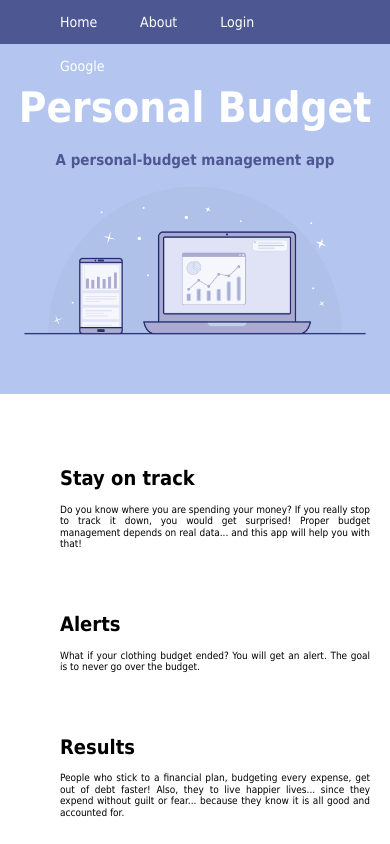
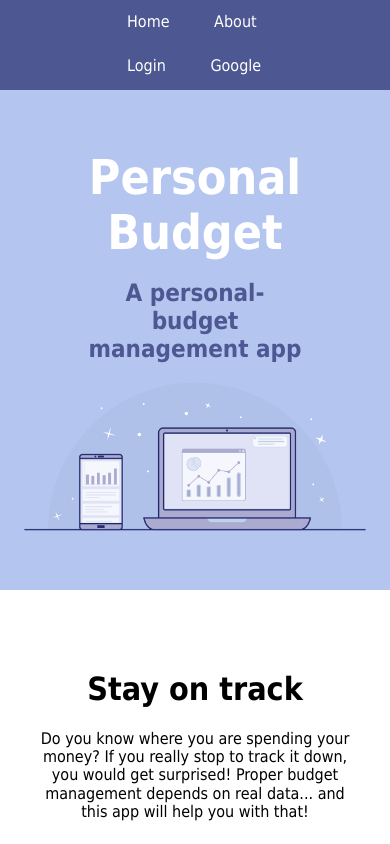
Before and after one commit to aaronfranke/personal-budget, a plain HTML site: page index.html in a window 390 px wide. Shown: the top 844 px of the page. Drawn offline with Linux system fonts and the light colour scheme.

Commit message:
Use semantic HTML, organize files, improve CSS, mobile device support

```diff
--- /dev/null
+++ b/assets/main.css
@@ -0,0 +1,133 @@
+* {
+	box-sizing: border-box;
+}
+
+body {
+	/* This is an A11y Change (removing the custom font size) */
+	font-family: Tahoma, Arial;
+	min-width: 220px;
+}
+
+nav {
+	width: 100%;
+	background-color: #4d5791;
+	height: 44px;
+	padding: 0 40px;
+}
+
+nav ul,
+nav ul li {
+	margin: 0;
+	padding: 0 ;
+	list-style: none;
+	display: inline-block;
+}
+
+nav ul li a {
+	display: block;
+	padding: 0 20px;
+	line-height: 44px;
+	font-size: 1em;
+	text-decoration: none;
+	color: #fff;
+	margin: 0;
+}
+
+nav ul li a:hover  {
+	background-color: white;
+	color: #4d5791;
+}
+
+header {
+	height: 350px;
+	background-color: #b4c6f0;
+	background-image: url("bg.png");
+	background-size: 400px;
+	background-repeat: no-repeat;
+	background-position: center bottom;
+	padding-top: 40px;
+}
+
+header h1,
+header h2 {
+	text-align: center;
+	margin: 0;
+}
+
+header h1 {
+	color: #fff;
+	font-size: 3em;
+	margin-bottom: 20px;
+}
+
+header h2 {
+	color: #4d5791;
+}
+
+.container {
+	padding: 40px 10px;
+	width: 100%;
+}
+
+.page-area {
+	max-width: 768px;
+	display: inline-block;
+}
+
+footer {
+	height: 78px;
+	background-color: #b4c6f0;
+	padding: 30px;
+}
+
+.center {
+	text-align: center;
+}
+
+.container div.text-box {
+	display: block;
+	float: left;
+	min-height: 200px;
+	max-width: 340px;
+	text-align: justify;
+	margin: 20px;
+}
+
+/* This is an A11y Change (for mobile devices) */
+@media (min-width: 800px) {
+}
+
+@media (max-width: 800px) {
+	.page-area {
+		max-width: 368px;
+	}
+	.container div.text-box {
+		min-height: 20px;
+	}
+}
+
+@media (max-width: 500px) {
+	header {
+		height: 500px;
+	}
+	header > h1, header > h2 {
+		display: block;
+		width: 220px;
+		margin: 20px auto;
+	}
+	.text-box {
+		text-align: center !important;
+	}
+	nav {
+		height: 90px;
+		padding: 0;
+	}
+	nav > ul {
+		display: block;
+		width: 176px;
+		margin: auto;
+	}
+	footer {
+		height: 96px;
+	}
+}
--- a/index.html
+++ b/index.html
@@ -1,32 +1,37 @@
 <!DOCTYPE html>
-<html lang="en">
+<html dir="ltr" lang="en">
+
 <head>
 	<meta charset="UTF-8">
 	<meta name="viewport" content="width=device-width, initial-scale=1.0">
+	<!-- This is an SEO Change -->
+	<meta name="description" content="Aaron Franke's Personal Budget" />
+	<meta name="keywords" content="aaron,franke,aaronfranke,personal,budget" />
 	<title>Personal Budget</title>
-	<link rel="stylesheet" href="/reset.css">
-	<link rel="stylesheet" href="/main.css">
+	<link rel="stylesheet" href="assets/reset.css">
+	<link rel="stylesheet" href="assets/main.css">
 </head>
+
 <body>
-
-	<div class="menu">
+	<!-- This is a Semantic HTML Change -->
+	<nav>
 		<ul>
-			<li><a href="/">Home</a></li>
-			<li><a href="/about.html">About</a></li>
-			<li><a href="/login.html">Login</a></li>
+			<li><a href="index.html">Home</a></li>
+			<li><a href="about.html">About</a></li>
+			<li><a href="login.html">Login</a></li>
 			<li><a href="https://google.com">Google</a></li>
 		</ul>
-	</div>
+	</nav>
 
-	<div class="hero">
+	<!-- This is a Semantic HTML Change -->
+	<header>
 		<h1>Personal Budget</h1>
 		<h2>A personal-budget management app</h2>
-	</div>
+	</header>
 
-	<div class="container center">
-
+	<!-- This is a Semantic HTML Change -->
+	<section class="container center">
 		<div class="page-area">
-
 			<div class="text-box">
 				<h1>Stay on track</h1>
 				<p>
@@ -93,13 +98,15 @@
 
 		</div>
 
-	</div>
+	</section>
 
-	<div class="bottom">
+	<!-- This is a Semantic HTML Change -->
+	<footer>
 		<div class="center">
-			All rights reserved &copy; Fabio Nolasco
+			Copyright &copy; Aaron&nbsp;Franke, Fabio&nbsp;Nolasco
 		</div>
-	</div>
+	</footer>
 
 </body>
+
 </html>
--- a/main.css
+++ /dev/null
@@ -1,98 +0,0 @@
-* {
-	box-sizing: border-box;
-}
-
-body {
-	font-size: 10px;
-	font-family: Tahoma, Arial;
-}
-
-div.menu {
-	width: 100%;
-	background-color: #4d5791;
-	height: 44px;
-	padding: 0 40px;
-}
-
-div.menu ul,
-div.menu ul li {
-	margin: 0;
-	padding: 0 ;
-	list-style: none;
-	display: inline-block;
-}
-
-div.menu ul li a {
-	display: block;
-	padding: 0 20px;
-	line-height: 44px;
-	font-size: 1.4em;
-	text-decoration: none;
-	color: #fff;
-	margin: 0;
-}
-
-div.menu ul li a:hover  {
-	background-color: white;
-	color: #4d5791;
-}
-
-div.hero {
-	height: 350px;
-	background-color: #b4c6f0;
-	background-image: url('/bg.png');
-	background-size: 400px;
-	background-repeat: no-repeat;
-	background-position: center bottom;
-	padding-top: 40px;
-}
-
-div.hero h1,
-div.hero h2 {
-	text-align: center;
-	margin: 0;
-}
-
-div.hero h1 {
-	color: #fff;
-	font-size: 4.2em;
-	margin-bottom: 20px;
-}
-
-div.hero h2 {
-	color: #4d5791;
-}
-
-.container {
-	padding: 40px;
-	width: 100%;
-}
-
-.page-area {
-	max-width: 768px;
-	display: inline-block;
-}
-
-.bottom {
-	height: 50px;
-	background-color: #b4c6f0;
-	padding: 40px;
-}
-
-.center {
-	text-align: center;
-}
-
-.container div.text-box {
-	display: inline-block;
-	width: 100%;
-	max-width: 340px;
-	text-align: justify;
-	margin: 20px;
-}
-
-@media screen and (min-width: 768px) {
-	.container .div.text-box {
-		margin: 10px;
-	}
-}
```
Also changed, not shown: assets/main.js (added, +12 -0 lines), assets/bg.png (renamed from bg.png), assets/reset.css (renamed from reset.css).
